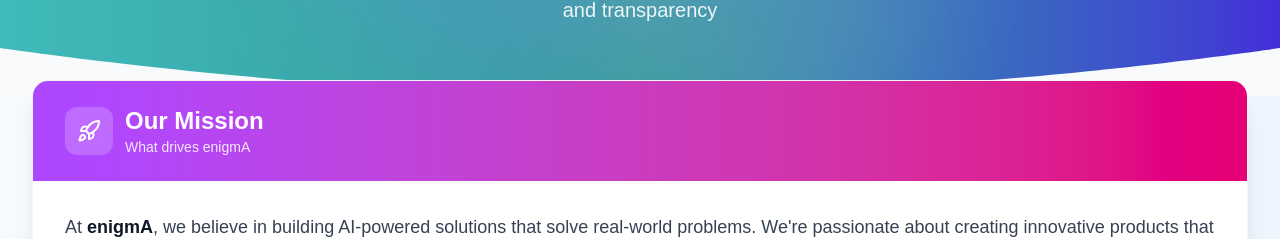
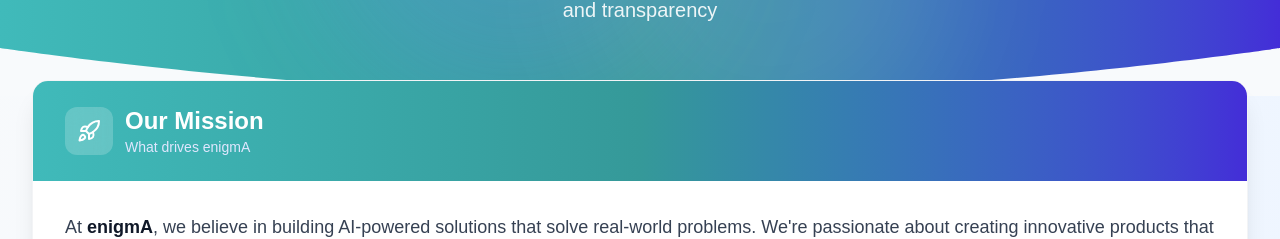
Before and after one commit to enigmAsad/ENIGMA, a Next.js app in the folder frontend/: page /about in a window 1280 px wide. Shown: the part 291-530 px from the top of the page. Built offline with nearby package versions, Linux system fonts and the light colour scheme; no server answers.

Commit message:
About Us page UI updated

```diff
--- a/frontend/src/app/about/page.tsx
+++ b/frontend/src/app/about/page.tsx
@@ -45,14 +45,14 @@
 
         {/* Mission Statement */}
         <div className="bg-white rounded-2xl shadow-xl border border-gray-100 overflow-hidden mb-8 hover:shadow-2xl transition-shadow duration-300 -mt-16 relative z-10">
-          <div className="bg-gradient-to-r from-purple-500 to-pink-600 px-8 py-6">
+          <div className="bg-gradient-to-r from-primary-600 via-primary-700 to-indigo-700 px-8 py-6">
             <div className="flex items-center gap-3">
               <div className="h-12 w-12 rounded-xl bg-white/20 backdrop-blur-sm flex items-center justify-center">
                 <Rocket className="h-6 w-6 text-white" />
               </div>
               <div>
                 <h2 className="text-2xl font-bold text-white">Our Mission</h2>
-                <p className="text-purple-100 text-sm">What drives enigmA</p>
+                <p className="text-indigo-100 text-sm">What drives enigmA</p>
               </div>
             </div>
           </div>
```
Also changed, not shown: 1 other file (tests, documents, lock files or other folders).
